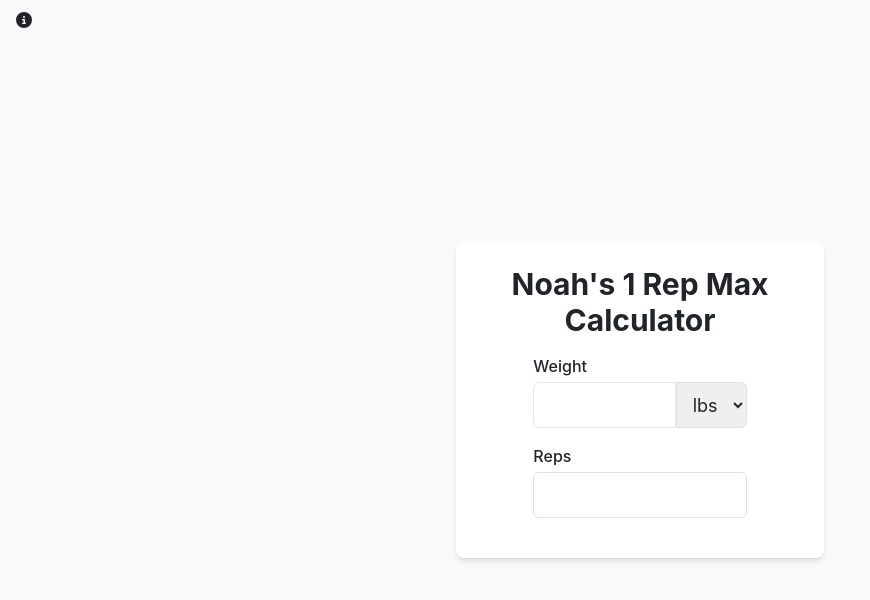
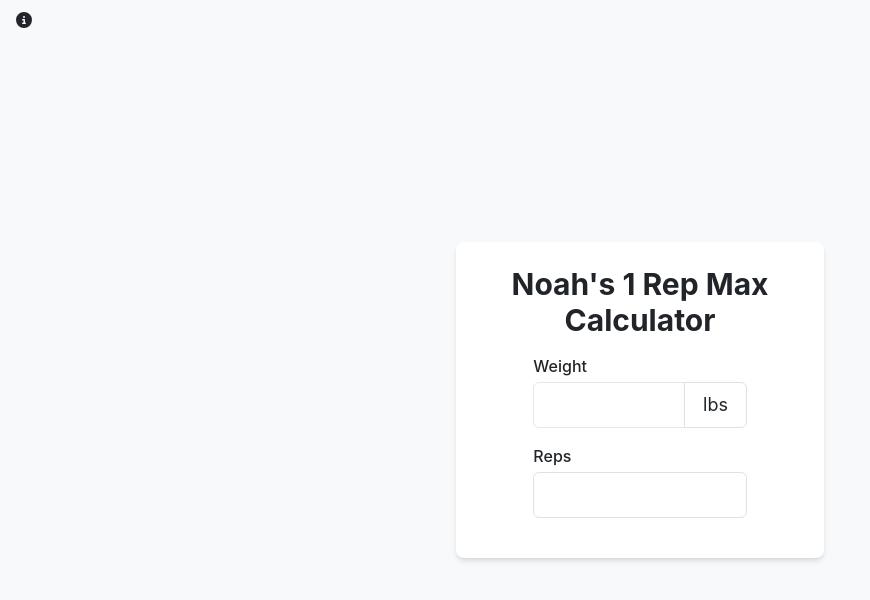
Before and after one commit to NoahDobie/rep-calculator, a React (Create React App) app: page / in a window 1280 px wide. Shown: the top 600 px of the page, without its empty margins (0-870 px from the left). Built offline with nearby package versions, Linux system fonts and the light colour scheme; the HTML template or start-up script is replaced by a standard one.

Commit message:
Refactor and localstorage fixes

```diff
--- a/src/App.tsx
+++ b/src/App.tsx
@@ -1,47 +1,27 @@
-import { useState, useEffect, ChangeEvent, useRef } from 'react';
-import Calculator from './components/Calculator';
+import { useState, ChangeEvent, useRef } from 'react';
 import { CSSTransition } from 'react-transition-group';
+import { FontAwesomeIcon } from '@fortawesome/react-fontawesome';
+import { faInfoCircle } from '@fortawesome/free-solid-svg-icons';
+import CalculatedRepsDisplay from './components/CalculatedRepsDisplay';
 import DarkModeToggleContainer from './components/DarkModeToggleContainer';
 import WeightInputForm from './components/WeightInputForm';
 import InfoScreen from './components/InfoScreen';
-import { FontAwesomeIcon } from '@fortawesome/react-fontawesome';
-import { faInfoCircle } from '@fortawesome/free-solid-svg-icons';
+import useLocalStorage from './hooks/useLocalStorage';
+import useTheme from './hooks/useTheme';
 import './App.css';
 
 function App() {
-  const [weight, setWeight] = useState<number | ''>('');
-  const [reps, setReps] = useState<number | ''>('');
-  const [unit, setUnit] = useState<string>('lbs');
-  const [isDarkMode, setIsDarkMode] = useState<boolean>(false);
+  const [weight, setWeight] = useLocalStorage<number | ''>('weight', '');
+  const [reps, setReps] = useLocalStorage<number | ''>('reps', '');
+  const [unit, setUnit] = useLocalStorage<string>('unit', 'lbs');
+  const [isDarkMode, toggleTheme] = useTheme();
   const [isInfoOpen, setIsInfoOpen] = useState<boolean>(false);
   const calculatorRef = useRef(null);
-
-  useEffect(() => {
-    const prefersDarkScheme = window.matchMedia('(prefers-color-scheme: dark)');
-    setIsDarkMode(prefersDarkScheme.matches);
-    const handleChange = (e: MediaQueryListEvent) => {
-      setIsDarkMode(e.matches);
-    };
-    prefersDarkScheme.addEventListener('change', handleChange);
-    return () => {
-      prefersDarkScheme.removeEventListener('change', handleChange);
-    };
-  }, []);
-
-  useEffect(() => {
-    const savedWeight = localStorage.getItem('weight');
-    const savedReps = localStorage.getItem('reps');
-    const savedUnit = localStorage.getItem('unit');
-    if (savedWeight !== null) setWeight(Number(savedWeight));
-    if (savedReps !== null) setReps(Number(savedReps));
-    if (savedUnit !== null) setUnit(savedUnit);
-  }, []);
 
   const handleWeightChange = (e: ChangeEvent<HTMLInputElement>) => {
     const value = e.target.value === '' ? '' : Number(e.target.value);
     if (value === '' || value <= 9999) {
       setWeight(value);
-      localStorage.setItem('weight', value.toString());
     }
   };
 
@@ -49,17 +29,15 @@ function App() {
     const value = e.target.value === '' ? '' : Number(e.target.value);
     if (value === '' || value <= 9999) {
       setReps(value);
-      localStorage.setItem('reps', value.toString());
     }
   };
 
-  const handleUnitChange = (e: ChangeEvent<HTMLSelectElement>) => {
-    setUnit(e.target.value);
-    localStorage.setItem('unit', e.target.value);
+  const handleUnitChange = (newUnit: string) => {
+    setUnit(newUnit);
   };
 
   const handleDarkModeToggle = (mode: 'dark' | 'light') => {
-    setIsDarkMode(mode === 'dark');
+    toggleTheme(mode);
   };
 
   const shouldShowCalculator = weight !== '' && reps !== '' && weight > 0 && reps > 0;
@@ -92,7 +70,7 @@ function App() {
           nodeRef={calculatorRef}
         >
           <div ref={calculatorRef}>
-            <Calculator weight={Number(weight)} reps={Number(reps)} unit={unit} isDarkMode={isDarkMode} />
+            <CalculatedRepsDisplay weight={Number(weight)} reps={Number(reps)} unit={unit} isDarkMode={isDarkMode} />
           </div>
         </CSSTransition>
       </div>
--- /dev/null
+++ b/src/components/CalculatedRepsDisplay.tsx
@@ -0,0 +1,50 @@
+import { FontAwesomeIcon } from '@fortawesome/react-fontawesome';
+import { faCrown } from '@fortawesome/free-solid-svg-icons';
+import { calculateAverageOneRepMax, calculateReps } from '../utils/calculations'
+
+interface CalculatedRepsDisplayProps {
+  weight: number;
+  reps: number;
+  unit: string;
+  isDarkMode: boolean;
+}
+
+const percentages = [95, 90, 85, 80, 75, 70, 65, 60, 55, 50];
+
+type PercentageDisplayProps = {
+  percentage: number;
+  oneRepMax: number;
+  unit: string;
+  isDarkMode: boolean;
+};
+
+function PercentageDisplay({ percentage, oneRepMax, unit, isDarkMode }: PercentageDisplayProps) {
+  return (
+    <div className={`flex justify-between border rounded-md p-2 text-sm sm:text-sm md:text-md lg:text-lg xl:text-xl ${isDarkMode ? 'border-dark-border' : 'border-light-border'} hover:border-[#FFD43B] focus:border-[#FFD43B]`}>
+      <span>{percentage}%</span>
+      <span>{calculateReps(oneRepMax, percentage)} x {Math.round(oneRepMax * (percentage / 100))} {unit}</span>
+    </div>
+  );
+}
+
+function CalculatedRepsDisplay({ weight, reps, unit, isDarkMode }: CalculatedRepsDisplayProps) {
+  const oneRepMax = calculateAverageOneRepMax(weight, reps);
+
+  return (
+    <div className={`p-4 rounded-lg shadow-md mt-3 ${isDarkMode ? 'bg-dark-secondary text-dark-text' : 'bg-light-secondary text-light-text'}`}>
+      <div className="text-center mb-4">
+        <div className="text-2xl font-normal flex items-center justify-center">
+          <FontAwesomeIcon icon={faCrown} className="text-2xl mr-2" style={{ color: '#FFD43B' }} />
+          <h1 className="text-3xl font-bold">{oneRepMax} {unit}</h1>
+        </div>
+      </div>
+      <div className="grid grid-cols-2 gap-4">
+        {percentages.map((percentage) => (
+          <PercentageDisplay key={percentage} percentage={percentage} oneRepMax={oneRepMax} unit={unit} isDarkMode={isDarkMode} />
+        ))}
+      </div>
+    </div>
+  );
+}
+
+export default CalculatedRepsDisplay;
--- a/src/components/Header.tsx
+++ b/src/components/Header.tsx
@@ -4,7 +4,7 @@ function Header() {
       <h1 className="w-full mb-4 text-xl sm:text-2xl md:text-2xl lg:text-3xl font-bold text-center">
           <a
             href="https://github.com/NoahDobie/"
-            className=" hover:text-red-900"
+            className=" hover:text-[#FFD43B]"
             target="_blank"
             rel="noopener noreferrer"
           >
--- a/src/components/WeightInputForm.tsx
+++ b/src/components/WeightInputForm.tsx
@@ -7,7 +7,7 @@ interface WeightInputFormProps {
   unit: string;
   onWeightChange: (e: ChangeEvent<HTMLInputElement>) => void;
   onRepsChange: (e: ChangeEvent<HTMLInputElement>) => void;
-  onUnitChange: (e: ChangeEvent<HTMLSelectElement>) => void;
+  onUnitChange: (unit: string) => void;
   isDarkMode: boolean;
 }
 
@@ -20,8 +20,13 @@ function WeightInputForm({
   onUnitChange,
   isDarkMode,
 }: WeightInputFormProps) {
+  const handleUnitToggle = () => {
+    const newUnit = unit === 'lbs' ? 'kg' : 'lbs';
+    onUnitChange(newUnit);
+  };
+
   return (
-    <div className={`transition duration-300 p-4 sm:p-6 rounded-lg shadow-md ${isDarkMode ? 'bg-dark-secondary text-dark-text' : 'bg-light-secondary text-light-text'}`}>
+    <div className={`p-4 sm:p-6 rounded-lg shadow-md ${isDarkMode ? 'bg-dark-secondary text-dark-text' : 'bg-light-secondary text-light-text'}`}>
       <Header />
       <div className="w-2/3 justify-self-center">
         <div className="mb-4">
@@ -32,16 +37,17 @@ function WeightInputForm({
               value={weight}
               onChange={onWeightChange}
               max={9999}
-              className={`mt-1 block w-full px-3 py-2 border transition duration-200 ${isDarkMode ? 'bg-dark-secondary border-dark-border text-dark-text' : 'bg-none border-red text-light-text'} rounded-l-md focus:outline-none focus:ring-red-900 focus:border-red-900 sm:text-lg`}
+              className={`mt-1 block w-full px-3 py-2 border ${isDarkMode ? 'bg-dark-secondary border-dark-border text-dark-text' : 'bg-none border-red text-light-text'} rounded-l-md focus:outline-none focus:ring-[#FFD43B] focus:border-[#FFD43B] sm:text-lg hover:border-[#FFD43B] focus:z-20 hover:z-20`}
             />
-            <select
-              value={unit}
-              onChange={onUnitChange}
-              className={`z-10 mt-1 block px-3 py-2 border transition duration-200 ${isDarkMode ? 'bg-dark-secondary border-dark-border text-dark-text' : 'bg-none border-light-border text-light-text'} rounded-r-md focus:outline-none focus:ring-red-900 focus:border-red-900 sm:text-lg`}
+            <button
+              onClick={(e) => {
+                handleUnitToggle();
+                e.currentTarget.blur();
+              }}
+              className={`z-10 w-20 -ml-[1px] mt-1 block px-3 py-2 border ${isDarkMode ? 'bg-dark-secondary border-dark-border text-dark-text' : 'bg-none border-light-border text-light-text'} rounded-r-md focus:outline-none focus:ring-[#FFD43B] focus:border-[#FFD43B] sm:text-lg hover:border-[#FFD43B]`}
             >
-              <option value="lbs">lbs</option>
-              <option value="kg">kg</option>
-            </select>
+              {unit}
+            </button>
           </div>
         </div>
         <div className="mb-4">
@@ -51,11 +57,10 @@ function WeightInputForm({
             value={reps}
             onChange={onRepsChange}
             max={9999}
-            className={`mt-1 block w-full px-3 py-2 border transition duration-200 ${isDarkMode ? 'bg-dark-secondary border-dark-border text-dark-text' : 'bg-light-secondary border-light-border text-light-text'} rounded-md focus:outline-none focus:ring-red-900 focus:border-red-900 sm:text-lg`}
+            className={`mt-1 block w-full px-3 py-2 border ${isDarkMode ? 'bg-dark-secondary border-dark-border text-dark-text' : 'bg-light-secondary border-light-border text-light-text'} rounded-md focus:outline-none focus:ring-[#FFD43B] focus:border-[#FFD43B] sm:text-lg hover:border-[#FFD43B]`}
           />
         </div>
       </div>
-
     </div>
   );
 }
--- /dev/null
+++ b/src/hooks/useLocalStorage.ts
@@ -0,0 +1,26 @@
+import { useState } from 'react';
+
+function useLocalStorage<T>(key: string, initialValue: T): [T, (value: T) => void] {
+  const [storedValue, setStoredValue] = useState<T>(() => {
+    try {
+      const item = window.localStorage.getItem(key);
+      return item ? JSON.parse(item) : initialValue;
+    } catch (error) {
+      console.error(error);
+      return initialValue;
+    }
+  });
+
+  const setValue = (value: T) => {
+    try {
+      setStoredValue(value);
+      window.localStorage.setItem(key, JSON.stringify(value));
+    } catch (error) {
+      console.error(error);
+    }
+  };
+
+  return [storedValue, setValue];
+}
+
+export default useLocalStorage;
--- /dev/null
+++ b/src/hooks/useTheme.ts
@@ -0,0 +1,27 @@
+import { useState, useEffect } from 'react';
+
+function useTheme(): [boolean, (mode: 'dark' | 'light') => void] {
+  const [isDarkMode, setIsDarkMode] = useState<boolean>(() => {
+    const prefersDarkScheme = window.matchMedia('(prefers-color-scheme: dark)');
+    return prefersDarkScheme.matches;
+  });
+
+  useEffect(() => {
+    const prefersDarkScheme = window.matchMedia('(prefers-color-scheme: dark)');
+    const handleChange = (e: MediaQueryListEvent) => {
+      setIsDarkMode(e.matches);
+    };
+    prefersDarkScheme.addEventListener('change', handleChange);
+    return () => {
+      prefersDarkScheme.removeEventListener('change', handleChange);
+    };
+  }, []);
+
+  const toggleTheme = (mode: 'dark' | 'light') => {
+    setIsDarkMode(mode === 'dark');
+  };
+
+  return [isDarkMode, toggleTheme];
+}
+
+export default useTheme;
```
Also changed, not shown: src/components/Calculator.tsx (deleted, +0 -61 lines), src/components/InfoScreen.tsx (+6 -5 lines), src/utils/calculations.ts (added, +50 -0 lines), public/index.html (line endings or trailing spaces), src/logo.svg (deleted).
